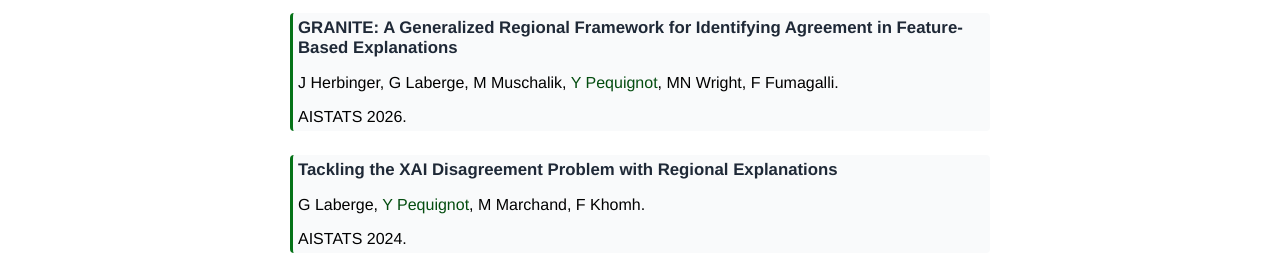
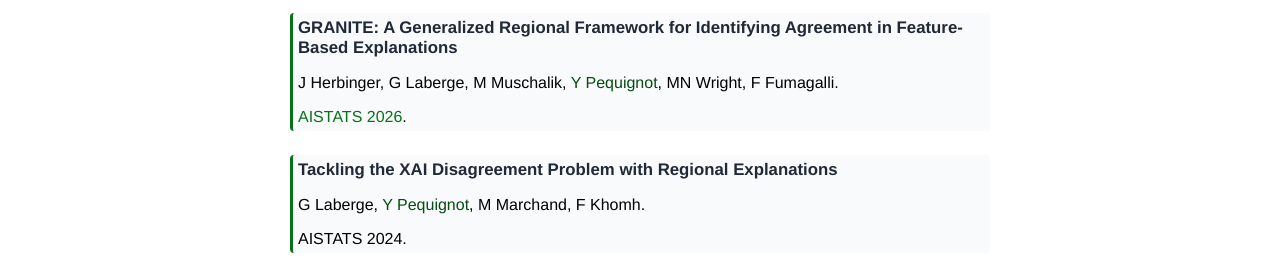
Before and after one commit to yannpequignot/yannpequignot.github.io, a Jekyll site: the page built from publis.md, in a window 1280 px wide and 900 px high. Shown: the part 299-574 px from the top of the window. Built offline with Jekyll 4.4.1, drawn with Linux system fonts in a browser that asks for light colours; nearby versions of some CDN libraries; our own code applies the rules of GitHub Pages for plain Markdown files; some of the changed lines change nothing that is shown.

Commit message:
fix links

```diff
--- a/publis.md
+++ b/publis.md
@@ -12,11 +12,11 @@
 <div markdown="1" class="pubs">
 
 <div class="pub" markdown="1">
-[**GRANITE: A Generalized Regional Framework for Identifying Agreement in Feature-Based Explanations**](https://openreview.net/forum?id=gAO7AFSTJD)
+[**GRANITE: A Generalized Regional Framework for Identifying Agreement in Feature-Based Explanations**](https://arxiv.org/abs/2601.22771)
 
   J Herbinger, G Laberge, M Muschalik, <em><em>Y Pequignot</em></em>, MN Wright, F Fumagalli.
 
-  AISTATS 2026.
+  [AISTATS 2026](https://openreview.net/forum?id=gAO7AFSTJD).
 </div>
 
 <div class="pub" markdown="1">
@@ -89,7 +89,7 @@
 </div>
 
 <div class="pub" markdown="1">
- [**A Layer Selection Approach to Test Time Adaptation**](https://arxiv.org/abs/2508.14079)
+ [**A Layer Selection Approach to Test Time Adaptation**](https://ojs.aaai.org/index.php/AAAI/article/view/34229)
 
   S Sahoo, M ElAraby, J Ngnawe, <em>Y Pequignot</em>, F Precioso, C Gagné.
 
```
